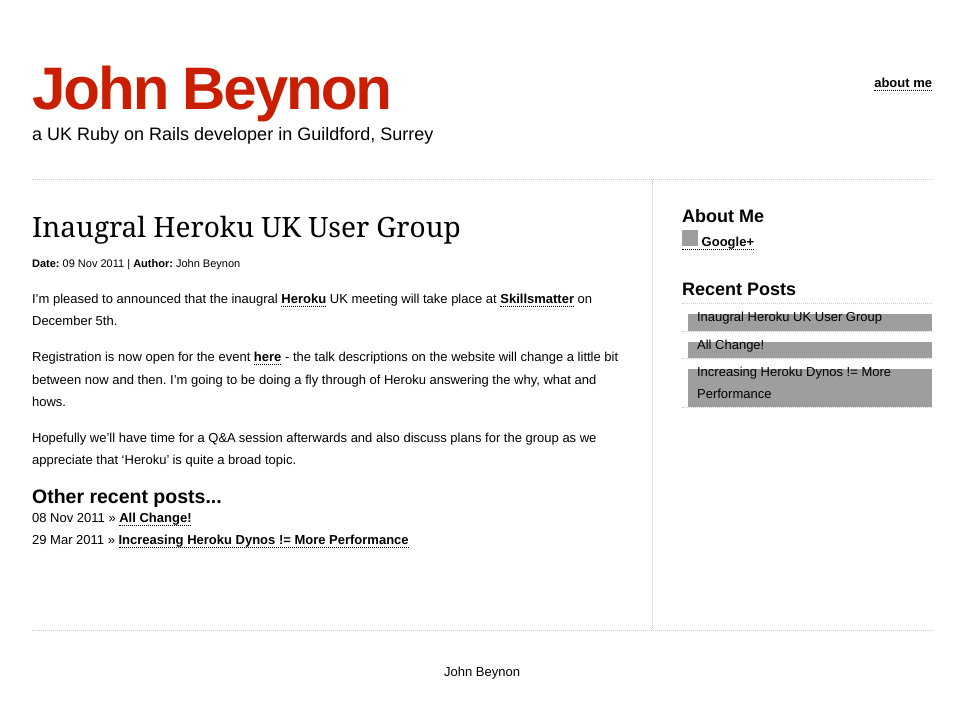
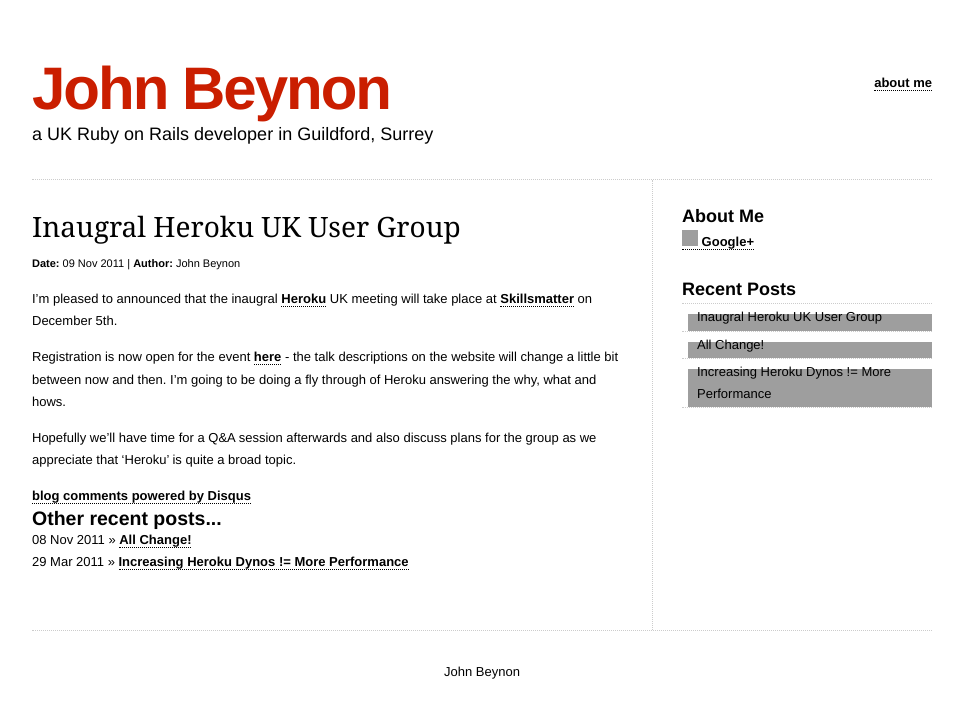
Before and after one commit to johnbeynon/johnbeynon.github.com, a Jekyll site: the page built from _posts/2011-11-09-heroku-uk-user-group.md, in a window 1280 px wide, cut to the strip 0-930 px from the top of the page. Shown: the top 718 px of the strip, without its empty margins (158-1121 px from the left). Built offline with Jekyll 4.4.1, drawn with Linux system fonts in a browser that asks for light colours; Markdown is read by kramdown in place of the engine named in the settings; comment, search, counter and statistics services are not loaded; some of the changed lines change nothing that is shown; grey boxes are pictures that could not be loaded.

Commit message:
Adding Disqus

```diff
--- a/_layouts/post.html
+++ b/_layouts/post.html
@@ -18,6 +18,20 @@
         data-via="johnbeynon">{{ post.title }}</a><script type="text/javascript"
         src="//platform.twitter.com/widgets.js"></script></span>
   </div>
+  <div id="disqus_thread"></div>
+<script type="text/javascript">
+    /* * * CONFIGURATION VARIABLES: EDIT BEFORE PASTING INTO YOUR WEBPAGE * * */
+    var disqus_shortname = 'johnbeynonsblog'; // required: replace example with your forum shortname
+
+    /* * * DON'T EDIT BELOW THIS LINE * * */
+    (function() {
+        var dsq = document.createElement('script'); dsq.type = 'text/javascript'; dsq.async = true;
+        dsq.src = 'http://' + disqus_shortname + '.disqus.com/embed.js';
+        (document.getElementsByTagName('head')[0] || document.getElementsByTagName('body')[0]).appendChild(dsq);
+    })();
+</script>
+<noscript>Please enable JavaScript to view the <a href="http://disqus.com/?ref_noscript">comments powered by Disqus.</a></noscript>
+<a href="http://disqus.com" class="dsq-brlink">blog comments powered by <span class="logo-disqus">Disqus</span></a>
 
 </article>
 
```
